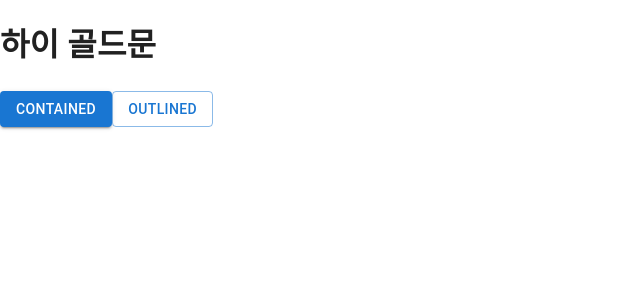
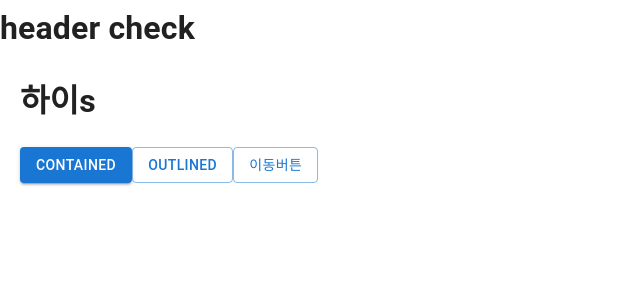
Before and after one commit to jinokiim/goldmoon, a Next.js app: page / in a window 1280 px wide. Shown: the top 300 px of the page, without its empty margins (0-640 px from the left). Built offline with nearby package versions, Linux system fonts and the light colour scheme.

Commit message:
[feat] layout 설정

```diff
--- a/pages/index.tsx
+++ b/pages/index.tsx
@@ -1,13 +1,32 @@
 import { NextPage } from 'next';
 import Button from '@mui/material/Button';
 
+import LayoutMain from 'layouts/main';
+import { Box } from '@mui/material';
+import useSettings from '@/hooks/useSettings';
+
 const IndexPage: NextPage = function () {
+  const { headerHeight } = useSettings();
+
   return (
-    <>
-      <h1>하이 골드문</h1>
-      <Button variant="contained">Contained</Button>
-      <Button variant="outlined">Outlined</Button>
-    </>
+    <LayoutMain
+      hasNav
+      styles={{
+        header: {
+          height: 56,
+          justifyContent: 'center'
+        }
+      }}
+      header={<h1>header check</h1>}
+      content={
+        <Box sx={{ px: 2.5, pb: 3, pt: headerHeight === 0 ? 7 : 2.5 }}>
+          <h1>하이s</h1>
+          <Button variant="contained">Contained</Button>
+          <Button variant="outlined">Outlined</Button>
+          <Button variant="outlined">이동버튼</Button>
+        </Box>
+      }
+    />
   );
 };
 
```
